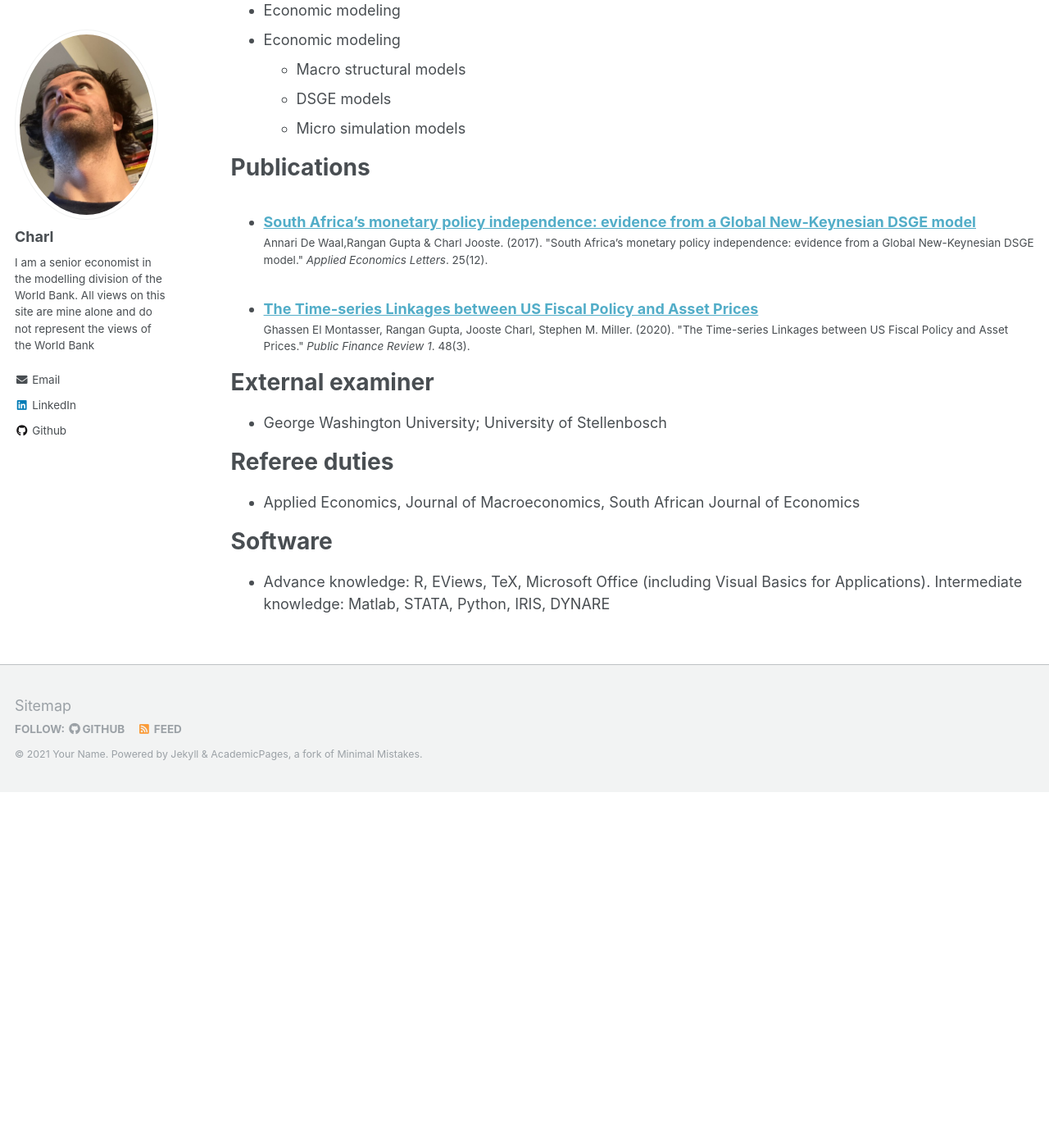
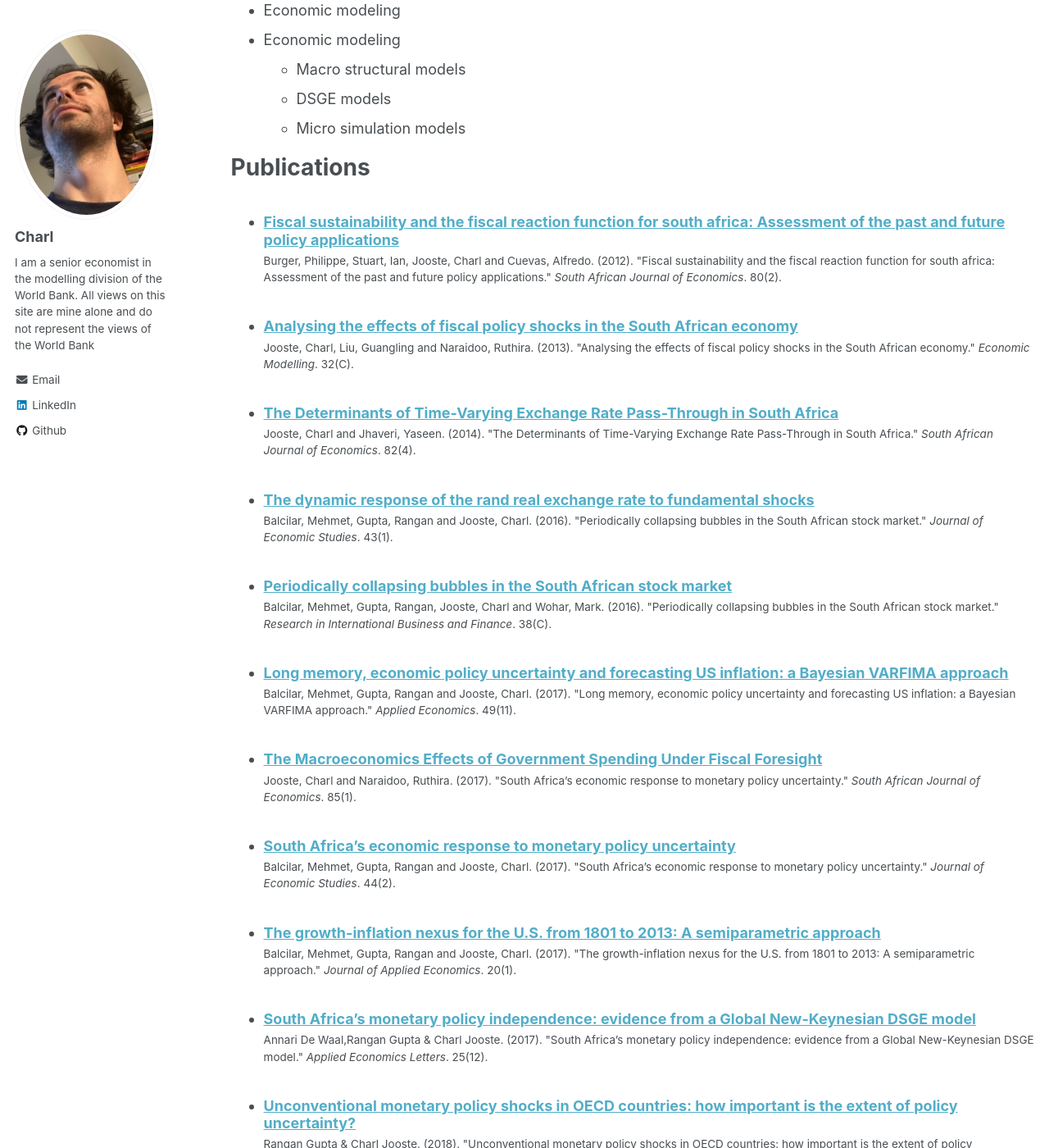
Before and after one commit to charlj/charlj.github.io, a Jekyll site: the page built from _pages/cv.md, in a window 1280 px wide and 1400 px high, scrolled down 947 px. Shown: the whole window at 82% size. Built offline with Jekyll 4.4.1, drawn with Linux system fonts in a browser that asks for light colours; a file with an impossible date is left out; before the commit the page ends 1913 px from its top, so only the background shows below that; some of the changed text lies outside the part shown.

Commit message:
Updated papers

```diff
--- /dev/null
+++ b/_publications/2012-07-18-SUST.md
@@ -0,0 +1,15 @@
+---
+title: "Fiscal sustainability and the fiscal reaction function for south africa: Assessment of the past and future policy applications"
+collection: publications
+permalink: /publication/2012-07-18-SUST
+excerpt: 'How does the South African government react to changes in its debt position? In investigating this question, this paper estimates fiscal reaction functions using various methods (ordinary least squares, threshold autoregressive, state-space modelling and vector error-correction model).'
+date: 2012-07-18
+venue: 'South African Journal of Economics'
+paperurl: 'https://onlinelibrary.wiley.com/doi/10.1111/j.1813-6982.2012.01321.x'
+citation: 'Burger, Philippe, Stuart, Ian, Jooste, Charl and Cuevas, Alfredo. (2012). &quot;Fiscal sustainability and the fiscal reaction function for south africa: Assessment of the past and future policy applications.&quot; <i>South African Journal of Economics</i>. 80(2).'
+---
+How does the South African government react to changes in its debt position? In investigating this question, this paper estimates fiscal reaction functions using various methods (ordinary least squares, threshold autoregressive, state-space modelling and vector error-correction model).
+
+[Download paper here](https://onlinelibrary.wiley.com/doi/10.1111/j.1813-6982.2012.01321.x)
+
+Recommended citation: Burger, Philippe, Stuart, Ian, Jooste, Charl and Cuevas, Alfredo. (2012). "Fiscal sustainability and the fiscal reaction function for south africa: Assessment of the past and future policy applications." <i>South African Journal of Economics</i>. 80(2).
--- /dev/null
+++ b/_publications/2013-04-01-FP.md
@@ -0,0 +1,15 @@
+---
+title: "Analysing the effects of fiscal policy shocks in the South African economy"
+collection: publications
+permalink: /publication/2013-04-01-FP
+excerpt: 'This paper is the first one to analyse the effect of aggregate government spending and taxes on output for South Africa using three types of a calibrated DSGE model and more data driven models such as a structural vector error correction model (SVECM) and a time-varying parameter VAR (TVP-VAR) to capture possible asymmetries and time variation of fiscal impulses.'
+date: 2013-04-01
+venue: 'Economic Modelling'
+paperurl: 'https://www.sciencedirect.com/science/article/pii/S0264999313000618'
+citation: 'Jooste, Charl, Liu, Guangling and Naraidoo, Ruthira. (2013). &quot;Analysing the effects of fiscal policy shocks in the South African economy.&quot; <i>Economic Modelling</i>. 32(C).'
+---
+This paper is the first one to analyse the effect of aggregate government spending and taxes on output for South Africa using three types of a calibrated DSGE model and more data driven models such as a structural vector error correction model (SVECM) and a time-varying parameter VAR (TVP-VAR) to capture possible asymmetries and time variation of fiscal impulses.
+
+[Download paper here](https://www.sciencedirect.com/science/article/pii/S0264999313000618)
+
+Recommended citation: Jooste, Charl, Liu, Guangling and Naraidoo, Ruthira. (2013). "Analysing the effects of fiscal policy shocks in the South African economy." <i>Economic Modelling</i>. 32(C).
--- /dev/null
+++ b/_publications/2014-07-24-TVPFX.md
@@ -0,0 +1,15 @@
+---
+title: "The Determinants of Time-Varying Exchange Rate Pass-Through in South Africa"
+collection: publications
+permalink: /publication/2014-07-24-TVPFX
+excerpt: 'In order to better illuminate the policy implications of pass-through, this paper seeks to add to the literature by decomposing pass-through into a number of time-varying impulses.'
+date: 2014-07-24
+venue: 'South African Journal of Economics'
+paperurl: 'https://onlinelibrary.wiley.com/doi/10.1111/saje.12058'
+citation: 'Jooste, Charl and Jhaveri, Yaseen. (2014). &quot;The Determinants of Time-Varying Exchange Rate Pass-Through in South Africa.&quot; <i>South African Journal of Economics</i>. 82(4).'
+---
+In order to better illuminate the policy implications of pass-through, this paper seeks to add to the literature by decomposing pass-through into a number of time-varying impulses.
+
+[Download paper here](https://onlinelibrary.wiley.com/doi/10.1111/saje.12058)
+
+Recommended citation: Jooste, Charl and Jhaveri, Yaseen. (2014). "The Determinants of Time-Varying Exchange Rate Pass-Through in South Africa." <i>South African Journal of Economics</i>. 82(4).
--- /dev/null
+++ b/_publications/2016-01-01-randFundamentals.md
@@ -0,0 +1,15 @@
+---
+title: "The dynamic response of the rand real exchange rate to fundamental shocks"
+collection: publications
+permalink: /publication/2016-01-01-randFundamentals
+excerpt: 'The authors analyse the relationship between the South African real exchange rate and economic fundamentals – demand, supply and nominal shocks. The authors use a time-varying parameter VAR to study the coherence, conditional volatility and impulse responses of the exchange rate over specific periods and policy regimes. The model is identified using sign-restrictions that allow for some neutrality of impulse responses over contemporaneous and long horizons.'
+date: 2016-01-01
+venue: 'Journal of Economic Studies'
+paperurl: 'https://www.emerald.com/insight/content/doi/10.1108/JES-08-2014-0148/full/html'
+citation: 'Balcilar, Mehmet, Gupta, Rangan and Jooste, Charl. (2016). &quot;Periodically collapsing bubbles in the South African stock market.&quot; <i>Journal of Economic Studies</i>. 43(1).'
+---
+The authors analyse the relationship between the South African real exchange rate and economic fundamentals – demand, supply and nominal shocks. The authors use a time-varying parameter VAR to study the coherence, conditional volatility and impulse responses of the exchange rate over specific periods and policy regimes. The model is identified using sign-restrictions that allow for some neutrality of impulse responses over contemporaneous and long horizons.
+
+[Download paper here](https://www.emerald.com/insight/content/doi/10.1108/JES-08-2014-0148/full/html)
+
+Recommended citation: Balcilar, Mehmet, Gupta, Rangan and Jooste, Charl. (2016). "Periodically collapsing bubbles in the South African stock market." <i>Journal of Economic Studies</i>. 43(1).
--- /dev/null
+++ b/_publications/2016-09-01-bubbles.md
@@ -0,0 +1,15 @@
+---
+title: "Periodically collapsing bubbles in the South African stock market"
+collection: publications
+permalink: /publication/2016-09-01-bubbles
+excerpt: 'This paper studies the existence and timing of bubbles in South Africa’s stock market.'
+date: 2016-09-01
+venue: 'Research in International Business and Finance'
+paperurl: 'https://www.sciencedirect.com/science/article/pii/S0275531916300757'
+citation: 'Balcilar, Mehmet, Gupta, Rangan, Jooste, Charl and Wohar, Mark. (2016). &quot;Periodically collapsing bubbles in the South African stock market.&quot; <i>Research in International Business and Finance</i>. 38(C).'
+---
+This paper studies the existence and timing of bubbles in South Africa’s stock market.
+
+[Download paper here](https://www.sciencedirect.com/science/article/pii/S0275531916300757)
+
+Recommended citation: Balcilar, Mehmet, Gupta, Rangan, Jooste, Charl and Wohar, Mark. (2016). "Periodically collapsing bubbles in the South African stock market." <i>Research in International Business and Finance</i>. 38(C).
--- /dev/null
+++ b/_publications/2017-01-01-memory.md
@@ -0,0 +1,15 @@
+---
+title: "Long memory, economic policy uncertainty and forecasting US inflation: a Bayesian VARFIMA approach"
+collection: publications
+permalink: /publication/2017-01-01-memory
+excerpt: 'We compare inflation forecasts of a vector autoregressive fractionally integrated moving average (VARFIMA) model against standard forecasting models. U.S. inflation forecasts improve when controlling for persistence and economic policy uncertainty (EPU).'
+date: 2017-01-01
+venue: 'Applied Economics'
+paperurl: 'https://www.tandfonline.com/doi/full/10.1080/00036846.2016.1210777'
+citation: 'Balcilar, Mehmet, Gupta, Rangan and Jooste, Charl. (2017). &quot;Long memory, economic policy uncertainty and forecasting US inflation: a Bayesian VARFIMA approach.&quot; <i>Applied Economics</i>. 49(11).'
+---
+We compare inflation forecasts of a vector autoregressive fractionally integrated moving average (VARFIMA) model against standard forecasting models. U.S. inflation forecasts improve when controlling for persistence and economic policy uncertainty (EPU).
+
+[Download paper here](https://www.tandfonline.com/doi/full/10.1080/00036846.2016.1210777)
+
+Recommended citation: Balcilar, Mehmet, Gupta, Rangan and Jooste, Charl. (2017). "Long memory, economic policy uncertainty and forecasting US inflation: a Bayesian VARFIMA approach." <i>Applied Economics</i>. 49(11).
--- /dev/null
+++ b/_publications/2017-01-25-Foresight.md
@@ -0,0 +1,15 @@
+---
+title: "The Macroeconomics Effects of Government Spending Under Fiscal Foresight"
+collection: publications
+permalink: /publication/2017-01-25-Foresight
+excerpt: 'Consumption and output responses to fiscal shocks are studied in a model with fiscal foresight.'
+date: 2017-01-25
+venue: 'South African Journal of Economics'
+paperurl: 'https://onlinelibrary.wiley.com/doi/10.1111/saje.12151'
+citation: 'Jooste, Charl and Naraidoo, Ruthira. (2017). &quot;South Africa’s economic response to monetary policy uncertainty.&quot; <i>South African Journal of Economics</i>. 85(1).'
+---
+Consumption and output responses to fiscal shocks are studied in a model with fiscal foresight.
+
+[Download paper here](https://onlinelibrary.wiley.com/doi/10.1111/saje.12151)
+
+Recommended citation: Jooste, Charl and Naraidoo, Ruthira. (2017). "South Africa’s economic response to monetary policy uncertainty." <i>South African Journal of Economics</i>. 85(1).
--- /dev/null
+++ b/_publications/2017-05-01-MPUNCERTAIN.md
@@ -0,0 +1,15 @@
+---
+title: "South Africa’s economic response to monetary policy uncertainty"
+collection: publications
+permalink: /publication/2017-05-01-MPUNCERTAIN
+excerpt: 'The purpose of this paper is to study the evolution of monetary policy uncertainty and its impact on the South African economy by using a sign restricted SVAR with an endogenous feedback of stochastic volatility to evaluate the sign and size of uncertainty shocks. A nonlinear DSGE is used model to gain deeper insights about the transmission mechanism of monetary policy uncertainty.'
+date: 2017-05-01
+venue: 'Journal of Economic Studies'
+paperurl: 'https://www.emerald.com/insight/content/doi/10.1108/JES-07-2015-0131/full/html'
+citation: 'Balcilar, Mehmet, Gupta, Rangan and Jooste, Charl. (2017). &quot;South Africa’s economic response to monetary policy uncertainty.&quot; <i>Journal of Economic Studies</i>. 44(2).'
+---
+The purpose of this paper is to study the evolution of monetary policy uncertainty and its impact on the South African economy by using a sign restricted SVAR with an endogenous feedback of stochastic volatility to evaluate the sign and size of uncertainty shocks. A nonlinear DSGE is used model to gain deeper insights about the transmission mechanism of monetary policy uncertainty.
+
+[Download paper here](https://www.emerald.com/insight/content/doi/10.1108/JES-07-2015-0131/full/html)
+
+Recommended citation: Balcilar, Mehmet, Gupta, Rangan and Jooste, Charl. (2017). "South Africa’s economic response to monetary policy uncertainty." <i>Journal of Economic Studies</i>. 44(2).
--- /dev/null
+++ b/_publications/2017-05-01-semiparametric.md
@@ -0,0 +1,15 @@
+---
+title: "The growth-inflation nexus for the U.S. from 1801 to 2013: A semiparametric approach"
+collection: publications
+permalink: /publication/2017-05-01-semiparametric
+excerpt: 'We study the existence of a threshold level of inflation for the U.S. economy over 1801- 2013, beyond which it has a negative effect on economic growth.'
+date: 2017-05-01
+venue: 'Journal of Applied Economics'
+paperurl: 'https://www.tandfonline.com/doi/abs/10.1016/S1514-0326%2817%2930005-3'
+citation: 'Balcilar, Mehmet, Gupta, Rangan and Jooste, Charl. (2017). &quot;The growth-inflation nexus for the U.S. from 1801 to 2013: A semiparametric approach.&quot; <i>Journal of Applied Economics</i>. 20(1).'
+---
+We study the existence of a threshold level of inflation for the U.S. economy over 1801- 2013, beyond which it has a negative effect on economic growth.
+
+[Download paper here](https://www.tandfonline.com/doi/abs/10.1016/S1514-0326%2817%2930005-3)
+
+Recommended citation: Balcilar, Mehmet, Gupta, Rangan and Jooste, Charl. (2017). "The growth-inflation nexus for the U.S. from 1801 to 2013: A semiparametric approach." <i>Journal of Applied Economics</i>. 20(1).
--- /dev/null
+++ b/_publications/2018-07-01-MP.md
@@ -0,0 +1,15 @@
+---
+title: "Unconventional monetary policy shocks in OECD countries: how important is the extent of policy uncertainty?"
+collection: publications
+permalink: /publication/2018-07-01-MP
+excerpt: 'We study the effects of unconventional monetary policy shocks on output, inflation and uncertainty using a sign restricted panel VAR over the monthly period of 2008:1–2015:1.'
+date: 2018-07-01
+venue: 'Public Finance Review'
+paperurl: 'https://link.springer.com/article/10.1007%2Fs10368-017-0380-8'
+citation: 'Rangan Gupta & Charl Jooste. (2018). &quot;Unconventional monetary policy shocks in OECD countries: how important is the extent of policy uncertainty?.&quot; <i>Int Econ Econ Policy</i>. 15.'
+---
+We study the effects of unconventional monetary policy shocks on output, inflation and uncertainty using a sign restricted panel VAR over the monthly period of 2008:1–2015:1.
+
+[Download paper here](https://link.springer.com/article/10.1007%2Fs10368-017-0380-8)
+
+Recommended citation: Gupta, R., Jooste, C. (2018). "Unconventional monetary policy shocks in OECD countries: how important is the extent of policy uncertainty?." <i>Int Econ Econ Policy</i>. 15.
--- /dev/null
+++ b/_publications/2019-01-01-Fiscal.md
@@ -0,0 +1,15 @@
+---
+title: "When the Cycle Becomes the Trend : The Emerging Market Experience with Fiscal Policy during the Last Commodity Super Cycle"
+collection: publications
+permalink: /publication/2019-01-01-Fiscal
+excerpt: 'This paper argues that limited fiscal room in emerging market economies today is partly due to the commodity super cycle of 2000-15.'
+date: 2019-01-01
+venue: 'World Bank Working Paper'
+paperurl: 'https://documents1.worldbank.org/curated/en/355881547823983112/pdf/WPS8712.pdf'
+citation: 'Amra,Rashaad & Hanusch,Marek & Jooste,Charl. (2019). &quot;When the Cycle Becomes the Trend : The Emerging Market Experience with Fiscal Policy during the Last Commodity Super Cycle.&quot; <i>World Bank Policy Research Working Paper Series</i>. 8712.'
+---
+This paper argues that limited fiscal room in emerging market economies today is partly due to the commodity super cycle of 2000-15.
+
+[Download paper here](https://documents1.worldbank.org/curated/en/355881547823983112/pdf/WPS8712.pdf)
+
+Recommended citation: Amra,Rashaad & Hanusch,Marek & Jooste,Charl. (2019). "When the Cycle Becomes the Trend : The Emerging Market Experience with Fiscal Policy during the Last Commodity Super Cycle." <i>World Bank Policy Research Working Paper Series</i>. 8712.
--- /dev/null
+++ b/_publications/2019-07-01-MFMODPANEL.md
@@ -0,0 +1,15 @@
+---
+title: "Estimating and Calibrating MFMod : A Panel Data Approach to Identifying the Parameters of Data Poor Countries in the World Bank's Structural Macro Model"
+collection: publications
+permalink: /publication/2019-07-01-MFMODPANEL
+excerpt: 'This paper summarizes the World Bank's approach to identifying parameters for key equations in its macro structural model for countries where short sample sizes or major structural changes render traditional time-series approaches infeasible or yield unstable estimates.'
+date: 2019-07-01
+venue: 'World Bank Working Paper'
+paperurl: 'https://openknowledge.worldbank.org/handle/10986/32059'
+citation: 'Burns,Andrew & Jooste,Charl. (2019). &quot;Estimating and Calibrating MFMod : A Panel Data Approach to Identifying the Parameters of Data Poor Countries in the World Bank's Structural Macro Model.&quot; <i>World Bank Policy Research Working Paper Series</i>. 8939.'
+---
+This paper summarizes the World Bank's approach to identifying parameters for key equations in its macro structural model for countries where short sample sizes or major structural changes render traditional time-series approaches infeasible or yield unstable estimates.
+
+[Download paper here](https://openknowledge.worldbank.org/handle/10986/32059)
+
+Recommended citation: Burns,Andrew & Jooste,Charl. (2019). "Estimating and Calibrating MFMod : A Panel Data Approach to Identifying the Parameters of Data Poor Countries in the World Bank's Structural Macro Model." <i>World Bank Policy Research Working Paper Series</i>. 8939.
--- /dev/null
+++ b/_publications/2019-08-01-MFMOD.md
@@ -0,0 +1,15 @@
+---
+title: "The World Bank Macro-Fiscal Model Technical Description"
+collection: publications
+permalink: /publication/2019-08-01-MFMOD
+excerpt: 'This paper outlines the structure and economic foundation of the World Bank’s macroeconomic and fiscal model (MFMod).'
+date: 2019-08-01
+venue: 'World Bank Working Paper'
+paperurl: 'https://documents1.worldbank.org/curated/en/294311565103938951/pdf/The-World-Bank-Macro-Fiscal-Model-Technical-Description.pdf'
+citation: 'Burns,Andrew & Campagne,Benoit Philippe Marcel & Jooste,Charl & Stephan,David Andrew & Bui,Thi Thanh. (2019). &quot;The World Bank Macro-Fiscal Model Technical Description.&quot; <i>World Bank Policy Research Working Paper Series</i>. 8965.'
+---
+This paper outlines the structure and economic foundation of the World Bank’s macroeconomic and fiscal model (MFMod).
+
+[Download paper here](https://documents1.worldbank.org/curated/en/294311565103938951/pdf/The-World-Bank-Macro-Fiscal-Model-Technical-Description.pdf)
+
+Recommended citation: Burns,Andrew & Campagne,Benoit Philippe Marcel & Jooste,Charl & Stephan,David Andrew & Bui,Thi Thanh. (2019). "The World Bank Macro-Fiscal Model Technical Description." <i>World Bank Policy Research Working Paper Series</i>. 8965.
--- /dev/null
+++ b/_publications/2019-08-02-WB6.md
@@ -0,0 +1,15 @@
+---
+title: "Fiscal Rules for the Western Balkans"
+collection: publications
+permalink: /publication/2019-08-02-WB6
+excerpt: 'An online survey, conducted for this paper, suggests that public understanding of the rules is limited, which may reduce the political pressure for compliance.'
+date: 2019-08-02
+venue: 'World Bank Working Paper'
+paperurl: 'https://documents1.worldbank.org/curated/en/992481566310183572/pdf/Fiscal-Rules-for-the-Western-Balkans.pdf'
+citation: 'Kikoni,Edith & Madzarevic-Sujster,Sanja & Irwin,Tim & Jooste,Charl. (2019). &quot;Fiscal Rules for the Western Balkans.&quot; <i>World Bank Policy Research Working Paper Series</i>. 8990.'
+---
+An online survey, conducted for this paper, suggests that public understanding of the rules is limited, which may reduce the political pressure for compliance.
+
+[Download paper here](https://documents1.worldbank.org/curated/en/992481566310183572/pdf/Fiscal-Rules-for-the-Western-Balkans.pdf)
+
+Recommended citation: Kikoni,Edith & Madzarevic-Sujster,Sanja & Irwin,Tim & Jooste,Charl. (2019). "Fiscal Rules for the Western Balkans." <i>World Bank Policy Research Working Paper Series</i>. 8990.
--- a/_publications/2020-04-09-FPandAssets.md
+++ b/_publications/2020-04-09-FPandAssets.md
@@ -6,10 +6,10 @@ excerpt: 'This article studies the interplay of fiscal policy and asset price re
 date: 2020-04-09
 venue: 'Public Finance Review'
 paperurl: 'https://journals.sagepub.com/doi/10.1177/1091142120916032'
-citation: 'Ghassen El Montasser, Rangan Gupta, Jooste Charl, Stephen M. Miller. (2020). &quot;The Time-series Linkages between US Fiscal Policy and Asset Prices.&quot; <i>Public Finance Review 1</i>. 48(3).'
+citation: 'Ghassen El Montasser, Rangan Gupta, Jooste Charl, Stephen M. Miller. (2020). &quot;The Time-series Linkages between US Fiscal Policy and Asset Prices.&quot; <i>Public Finance Review</i>. 48(3).'
 ---
-This paper is about the number 1. The number 2 is left for future work.
+This article studies the interplay of fiscal policy and asset price returns of the United States in a time-varying parameter vector autoregressive (VAR) model.
 
 [Download paper here](https://journals.sagepub.com/doi/10.1177/1091142120916032)
 
-Recommended citation: Ghassen El Montasser, Rangan Gupta, Jooste Charl, Stephen M. Miller. (2020). "The Time-series Linkages between US Fiscal Policy and Asset Prices." <i>Public Finance Review 1</i>. 48(3).
+Recommended citation: Ghassen El Montasser, Rangan Gupta, Jooste Charl, Stephen M. Miller. (2020). "The Time-series Linkages between US Fiscal Policy and Asset Prices." <i>Public Finance Review</i>. 48(3).
--- /dev/null
+++ b/_publications/2020-05-01-Nowcast.md
@@ -0,0 +1,15 @@
+---
+title: "Nowcasting Economic Activity in Times of COVID-19 : An Approximation from the Google Community Mobility Report"
+collection: publications
+permalink: /publication/2020-05-01-Nowcast
+excerpt: 'This paper proposes a leading indicator, the “Google Mobility Index,” for nowcasting monthly industrial production growth rates in selected economies in Latin America and the Caribbean.'
+date: 2020-05-01
+venue: 'World Bank Working Paper'
+paperurl: 'https://documents1.worldbank.org/curated/en/619261589478136374/pdf/Nowcasting-Economic-Activity-in-Times-of-COVID-19-An-Approximation-from-the-Google-Community-Mobility-Report.pdf'
+citation: 'Sampi Bravo,James Robert Ezequiel & Jooste,Charl. (2020). &quot;Nowcasting Economic Activity in Times of COVID-19 : An Approximation from the Google Community Mobility Report.&quot; <i>World Bank Policy Research Working Paper Series</i>. 9247.'
+---
+This paper proposes a leading indicator, the “Google Mobility Index,” for nowcasting monthly industrial production growth rates in selected economies in Latin America and the Caribbean.
+
+[Download paper here](https://documents1.worldbank.org/curated/en/619261589478136374/pdf/Nowcasting-Economic-Activity-in-Times-of-COVID-19-An-Approximation-from-the-Google-Community-Mobility-Report.pdf)
+
+Recommended citation: Sampi Bravo,James Robert Ezequiel & Jooste,Charl. (2020). "Nowcasting Economic Activity in Times of COVID-19 : An Approximation from the Google Community Mobility Report." <i>World Bank Policy Research Working Paper Series</i>. 9247.
--- /dev/null
+++ b/_publications/2021-01-01-Hurricanes.md
@@ -0,0 +1,15 @@
+---
+title: "Macroeconomic Modeling of Managing Hurricane Damage in the Caribbean : The Case of Jamaica"
+collection: publications
+permalink: /publication/2021-01-01-Hurricanes
+excerpt: 'This paper describes a modeling methodology that embeds climate damages from natural disasters and risk management strategies into a macroeconomic model for Jamaica.'
+date: 2021-01-01
+venue: 'World Bank Working Paper'
+paperurl: 'https://documents1.worldbank.org/curated/en/593351609776234361/pdf/Macroeconomic-Modeling-of-Managing-Hurricane-Damage-in-the-Caribbean-The-Case-of-Jamaica.pdf'
+citation: 'Burns,Andrew & Jooste,Charl & Schwerhoff,Gregor. (2021). &quot;Macroeconomic Modeling of Managing Hurricane Damage in the Caribbean : The Case of Jamaica.&quot; <i>World Bank Policy Research Working Paper Series</i>. 9505.'
+---
+This paper describes a modeling methodology that embeds climate damages from natural disasters and risk management strategies into a macroeconomic model for Jamaica.
+
+[Download paper here](https://documents1.worldbank.org/curated/en/593351609776234361/pdf/Macroeconomic-Modeling-of-Managing-Hurricane-Damage-in-the-Caribbean-The-Case-of-Jamaica.pdf)
+
+Recommended citation: Burns,Andrew & Jooste,Charl & Schwerhoff,Gregor. (2021). "Macroeconomic Modeling of Managing Hurricane Damage in the Caribbean : The Case of Jamaica." <i>World Bank Policy Research Working Paper Series</i>. 9505.
--- /dev/null
+++ b/_publications/2021-01-01-Markups.md
@@ -0,0 +1,15 @@
+---
+title: "Identification Properties for Estimating the Impact of Regulation on Markups and Productivity"
+collection: publications
+permalink: /publication/2021-01-01-Markups
+excerpt: 'This paper addresses several shortcomings in the productivity and markup estimation literature and proposes a unique identification framework for overcoming the shortcomings.'
+date: 2021-01-05
+venue: 'World Bank Working Paper'
+paperurl: 'https://documents1.worldbank.org/curated/en/560821611247482947/pdf/Identification-Properties-for-Estimating-the-Impact-of-Regulation-on-Markups-and-Productivity.pdf'
+citation: 'Sampi Bravo,James Robert Ezequiel & Jooste,Charl & Vostroknutova,Ekaterina. (2021). &quot;Identification Properties for Estimating the Impact of Regulation on Markups and Productivity.&quot; <i>World Bank Policy Research Working Paper Series</i>. 9523.'
+---
+This paper addresses several shortcomings in the productivity and markup estimation literature and proposes a unique identification framework for overcoming the shortcomings.
+
+[Download paper here](https://documents1.worldbank.org/curated/en/560821611247482947/pdf/Identification-Properties-for-Estimating-the-Impact-of-Regulation-on-Markups-and-Productivity.pdf)
+
+Recommended citation: Sampi Bravo,James Robert Ezequiel & Jooste,Charl & Vostroknutova,Ekaterina. (2021). "Identification Properties for Estimating the Impact of Regulation on Markups and Productivity." <i>World Bank Policy Research Working Paper Series</i>. 9523.
```
Also changed, not shown: _publications/2015-12-11-financeDow.md (added, +15 -0 lines).
